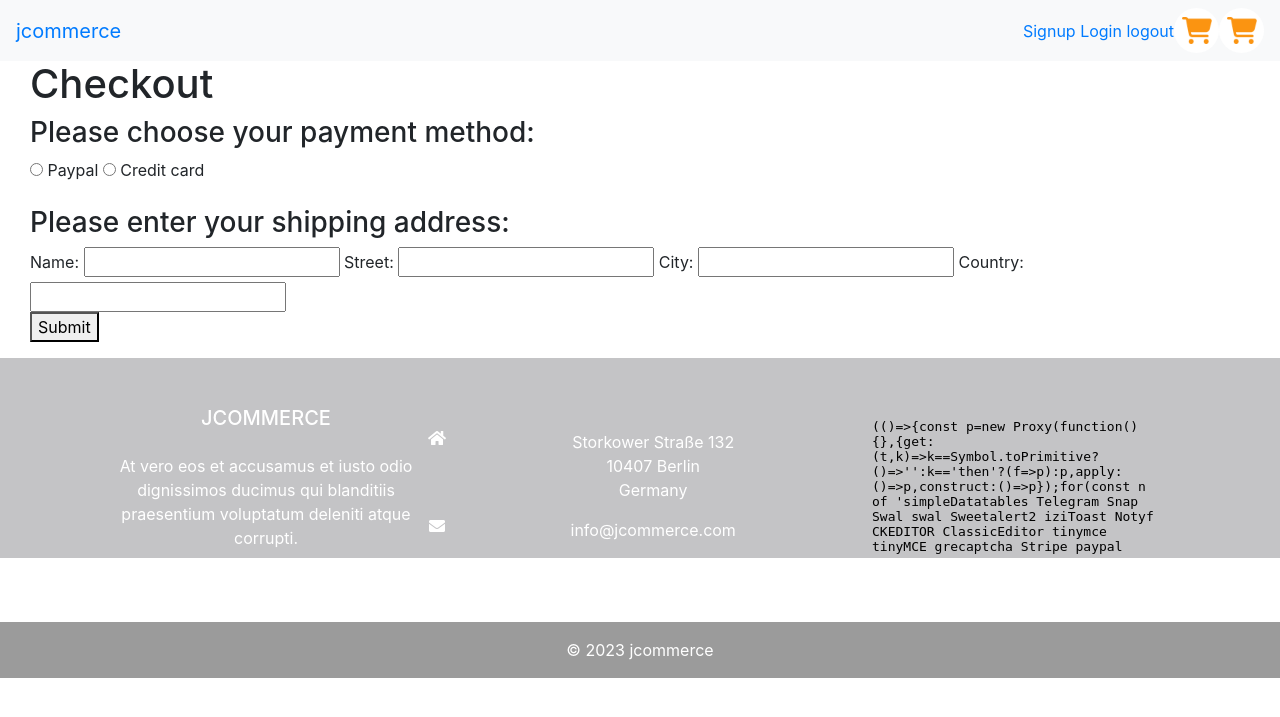
After one commit to devinfiachra/jcommerce, a Node server app: template views/checkout.hbs in a window 1280 px wide. The commit adds this page. Shown: the top 717 px of the page. Run offline with Node 20, Linux system fonts and the light colour scheme; the template is opened without the code that fills it, so the values that code supplies are empty; some libraries are stand-ins or nearby versions.

Commit message:
checking out

```diff
--- a/controllers/products.controller.js
+++ b/controllers/products.controller.js
@@ -121,6 +121,8 @@ const addItemToCart = (req, res, next) => {
     });
 };
 
+
+
 const getEditProduct = (req, res, next) => {
   const { productId } = req.params;
 
--- a/routes/purchases.routes.js
+++ b/routes/purchases.routes.js
@@ -1,8 +1,9 @@
 const router = require('express').Router();
-const {postNewPurchase, getPurchases, getPurchaseId} = require("../controllers/purchases.controller.js");
+const {getNewPurchase, postNewPurchase, getPurchases, getPurchaseId} = require("../controllers/purchases.controller.js");
 
+router.get("/checkout", getNewPurchase);
 
-router.post('/purchases/create', postNewPurchase);
+router.post('/success', postNewPurchase);
 
 router.get('/purchases', getPurchases);
 
--- a/views/carts.hbs
+++ b/views/carts.hbs
@@ -24,6 +24,7 @@
   </div>
 </section> --}}
 
+
 <h1>CART</h1>
 
 <section class="cart">
@@ -44,12 +45,15 @@
             <form action="/carts/{{product.id}}" method="POST">
               <input type="hidden" name="id" value="{{this.product.id}}" />
               <button type="submit" class="add-btn">+</button>
+              <button type="submit" class="add-btn" id="minus">-</button>
             </form>
-            <!-- Diğer ürün bilgilerini buraya ekleyin -->
           </div>
         </div>
       {{/each}}
     </div>
     <div><p>Total: {{cartTotal}}</p></div>
+    <div class='btn btn-warning'>
+      <a href="/checkout">Proceed to checkout</a>
+    </div>
   </div>
 </section>
--- /dev/null
+++ b/views/checkout.hbs
@@ -0,0 +1,31 @@
+<div class="container-fluid">
+<h1>Checkout</h1>
+<div>
+  <h3>Please choose your payment method:</h3>
+  <form action="">
+    <input type="radio" name="payment" id="paypal" value="paypal">
+    <label for="paypal">Paypal</label>
+    <input type="radio" name="payment" id="creditcard" value="creditcard">
+    <label for="creditcard">Credit card</label>
+  </form>
+  <h3>Please enter your shipping address:</h3>
+  <form action="/success" method="POST">
+    <label for="name">Name: </label>
+    <input type="text" name="name" id="name">
+    <label for="street">Street: </label>
+    <input type="text" name="street" id="street">
+    <label for="city">City: </label>
+    <input type="text" name="city" id="city">
+    <label for="country">Country: </label>
+    <input type="text" name="country" id="country">
+    <br>
+    <a href="/success"><button type="submit">Submit</button></a>
+  </form>
+
+
+
+
+</div>
+
+
+</div>
--- a/views/layout.hbs
+++ b/views/layout.hbs
@@ -8,6 +8,7 @@
     <link rel="stylesheet" href="/stylesheets/style.css" />
     <link rel="stylesheet" href="https://stackpath.bootstrapcdn.com/bootstrap/4.3.1/css/bootstrap.min.css" integrity="sha384-ggOyR0iXCbMQv3Xipma34MD+dH/1fQ784/j6cY/iJTQUOhcWr7x9JvoRxT2MZw1T" crossorigin="anonymous">
     <link rel="stylesheet" href="https://cdnjs.cloudflare.com/ajax/libs/font-awesome/5.15.3/css/all.min.css">
+    <script src="https://cdn.jsdelivr.net/npm/axios/dist/axios.min.js"></script>
   </head>
 
   <body>
--- /dev/null
+++ b/views/success.hbs
@@ -0,0 +1 @@
+<h1>Your order is being processed</h1>
```
Also changed, not shown: controllers/purchases.controller.js (+17 -4 lines), models/Purchase.model.js (+4 -5 lines), views/purchases/purchases-list.hbs (+5 -5 lines), views/products/products-list.hbs (line endings or trailing spaces).
